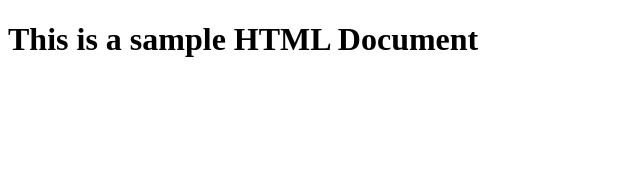
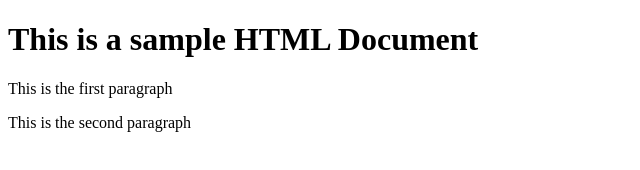
Before and after one commit to sukritkapil2/git-test, a website: page index.html in a window 1280 px wide. Shown: the whole page, without its empty margins (0-640 px from the left). Drawn offline with Linux system fonts and the light colour scheme.

Commit message:
third commit npm set

```diff
--- a/index.html
+++ b/index.html
@@ -1,11 +1,11 @@
 <!DOCTYPE html>
-
-<html>
   <head></head>
 
   <body>
     <h1>
       This is a sample HTML Document
     </h1>
+    <p>This is the first paragraph</p>
+    <p>This is the second paragraph</p>
   </body>
 </html>
--- a/package.json
+++ b/package.json
@@ -4,8 +4,8 @@
   "description": "this is a test directory to learn git and node",
   "main": "index.html",
   "scripts": {
+    "test": "echo \"Error: no test specified\" && exit 1",
     "start": "npm run lite",
-    "test": "echo \"Error: no test specified\" && exit 1",
     "lite": "lite-server"
   },
   "repository": {
```
